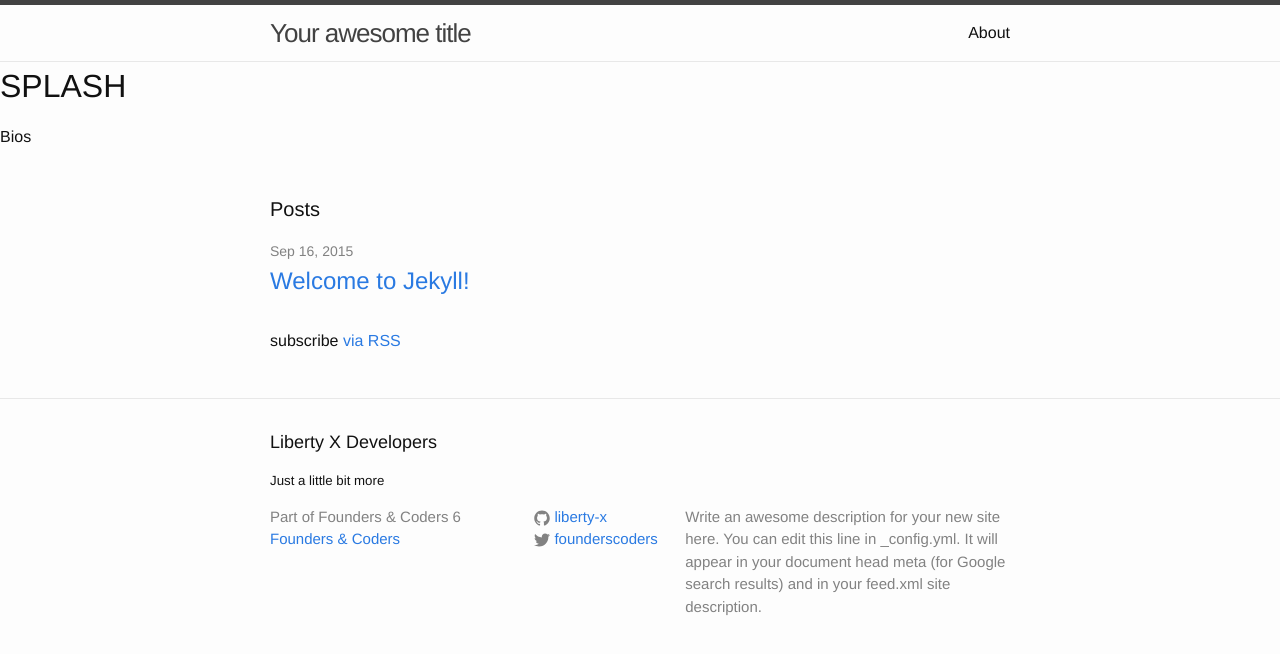
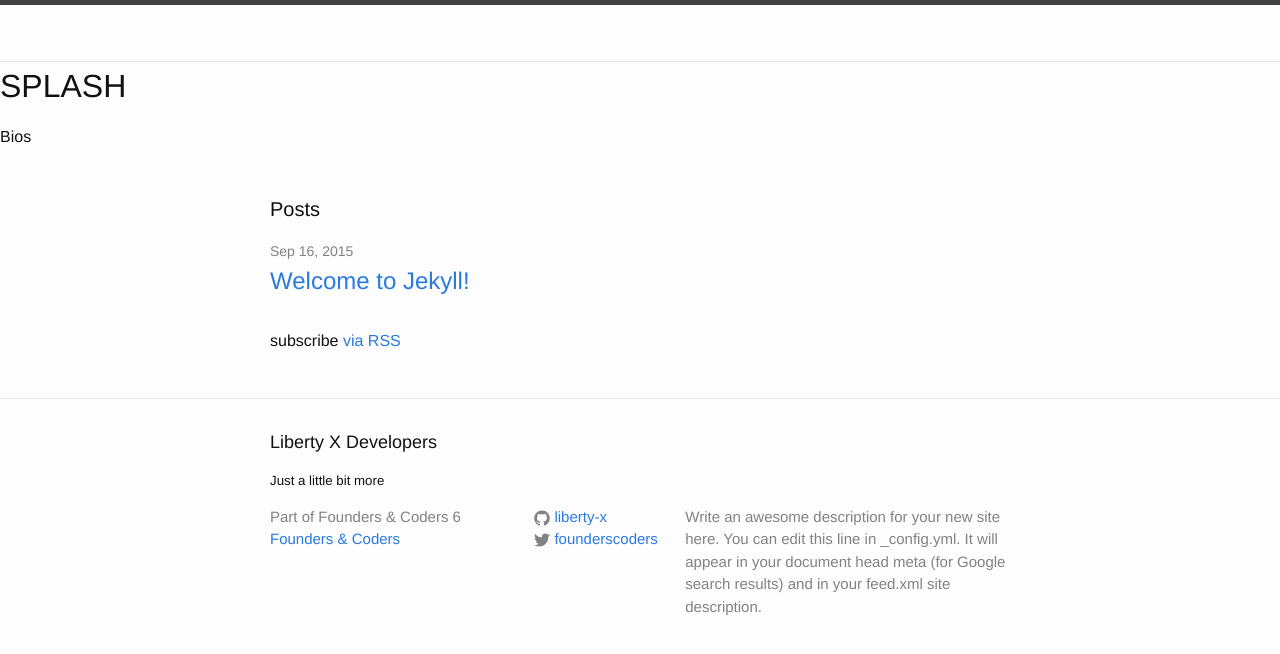
Before and after one commit to liberty-x/liberty-x.github.io, a Jekyll site: the page built from index.html, in a window 1280 px wide. Shown: the top 654 px of the page. Built offline with Jekyll 4.4.1, drawn with Linux system fonts in a browser that asks for light colours.

Commit message:
remove text from nav

```diff
--- a/_includes/header.html
+++ b/_includes/header.html
@@ -2,7 +2,7 @@
 
   <div class="wrapper">
 
-    <a class="site-title" href="{{ site.baseurl }}/">{{ site.title }}</a>
+    <!--<a class="site-title" href="{{ site.baseurl }}/">{{ site.title }}</a>-->
 
     <nav class="site-nav">
       <a href="#" class="menu-icon">
@@ -13,13 +13,13 @@
         </svg>
       </a>
 
-      <div class="trigger">
+      <!--<div class="trigger">
         {% for page in site.pages %}
           {% if page.title %}
           <a class="page-link" href="{{ page.url | prepend: site.baseurl }}">{{ page.title }}</a>
           {% endif %}
         {% endfor %}
-      </div>
+      </div> -->
     </nav>
 
   </div>
```
